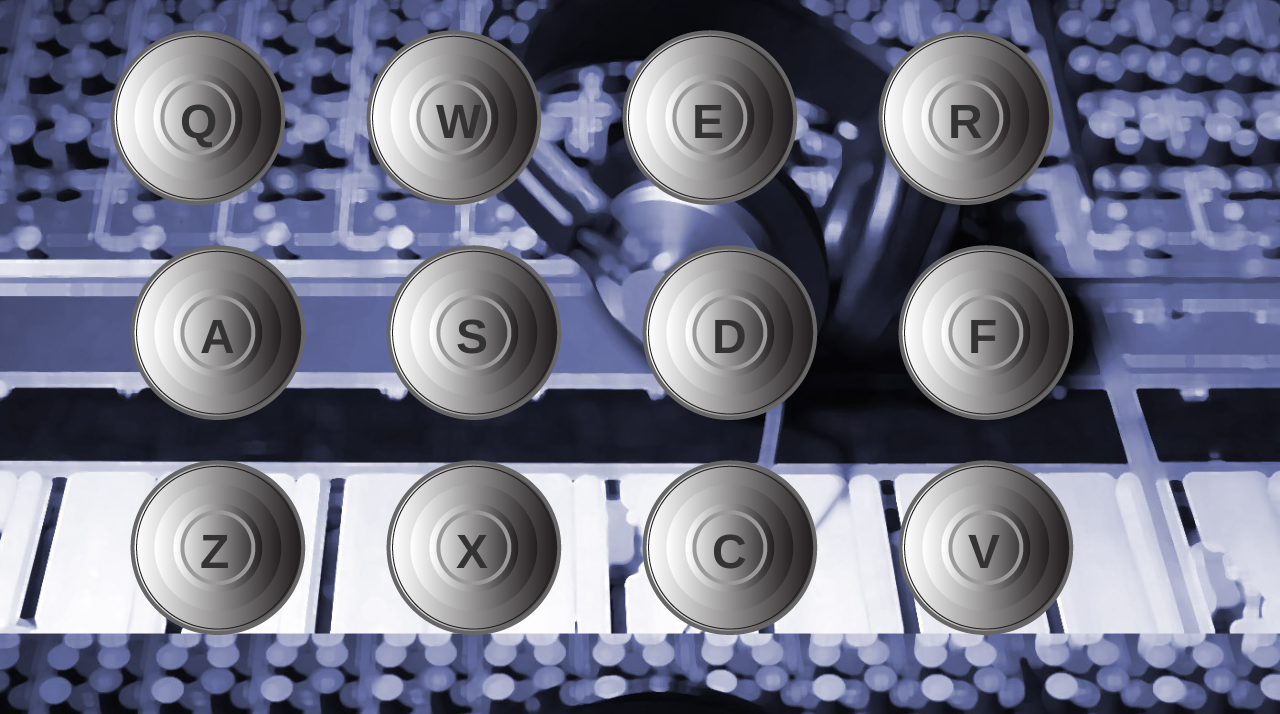
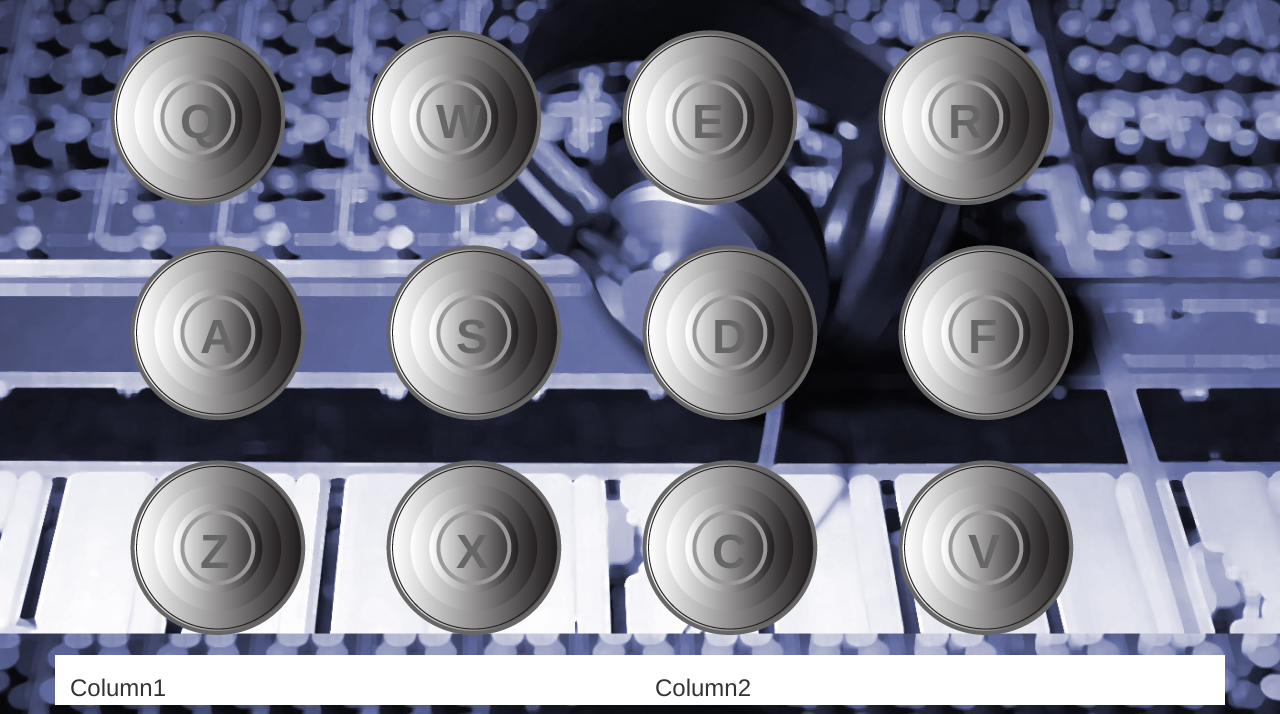
Before and after one commit to LouRitter/drumKit, a PHP site: page / in a window 1280 px wide. Shown: the part 86-800 px from the top of the page. Run offline with PHP 8.4, Linux system fonts and the light colour scheme; some libraries are stand-ins or nearby versions.

Commit message:
some css

```diff
--- a/index.html
+++ b/index.html
@@ -2,20 +2,30 @@
 <html>
 <head>
 	<title>Drum Kit</title>
+	<script src="https://ajax.googleapis.com/ajax/libs/jquery/3.1.1/jquery.min.js"></script>
+	<script src="https://cdnjs.cloudflare.com/ajax/libs/jquery-sidebar/3.3.2/jquery.sidebar.min.js"></script>
 </head>
 <link rel="stylesheet" type="text/css" href="https://maxcdn.bootstrapcdn.com/bootstrap/3.3.7/css/bootstrap.min.css">
 <link rel="stylesheet" type="text/css" href="style.css">
 <body>
+
  <div class="soundLinks">
  </div>
 <h1 id="header">Drum Machine</h1>
 <div class="container">
   <div class="drumButtons">
   </div>
+  <div class="row">
+  	<div class="col-md-6">
+  	  <h3>Column1</h3>
+  	</div>
+  	 <div class="col-md-6">
+  	 <h3>Column2</h3>
+  	</div>
+
+  </div>
 </div>
 
-
 </body>
-<script src="https://ajax.googleapis.com/ajax/libs/jquery/3.1.1/jquery.min.js"></script>
 <script src="script.js"></script>
 </html>
--- a/style.css
+++ b/style.css
@@ -28,4 +28,10 @@ p{
    top:-20px;
    width: 100%;
    font-weight:bold;
+   color: #666666;
+   pointer-events: none;
 }
+.col-md-6{
+	background-color: #FFFFFF;
+	height: 50px;
+}
```
Also changed, not shown: script.js (line endings or trailing spaces).
